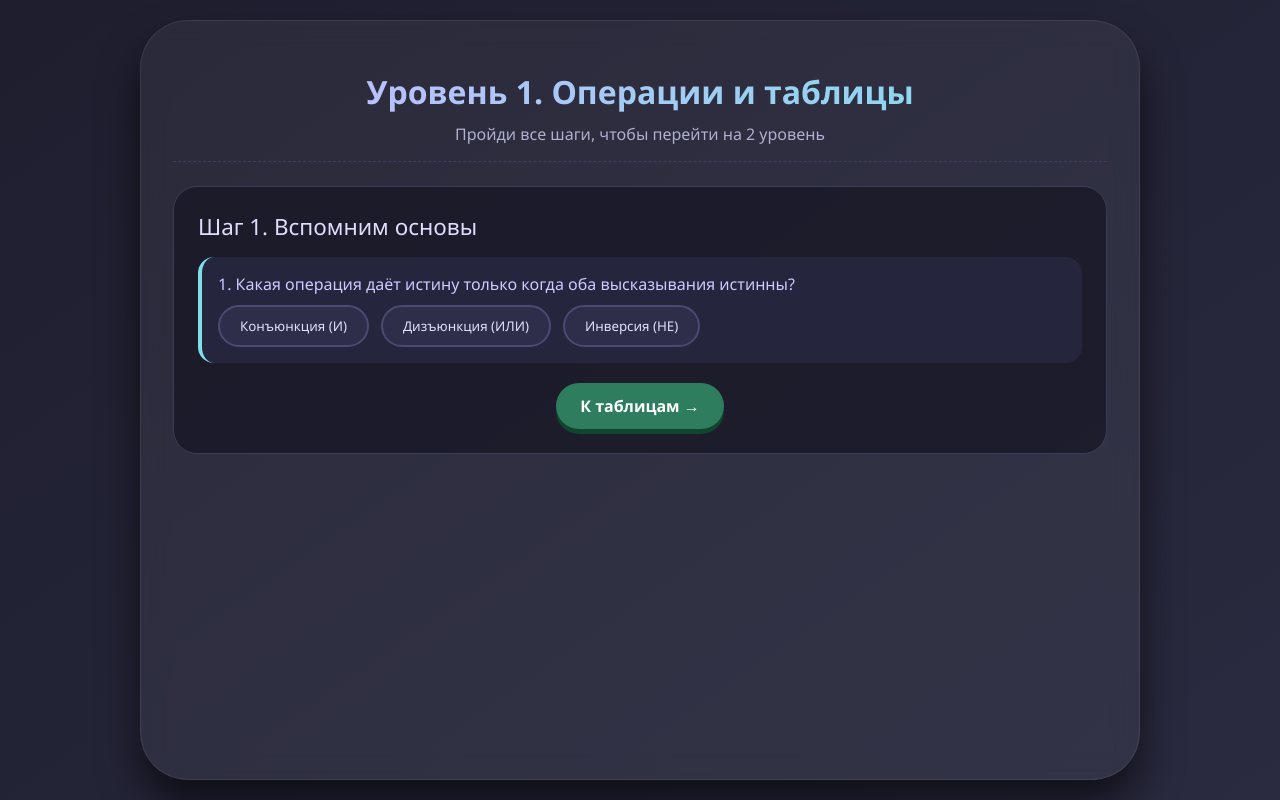
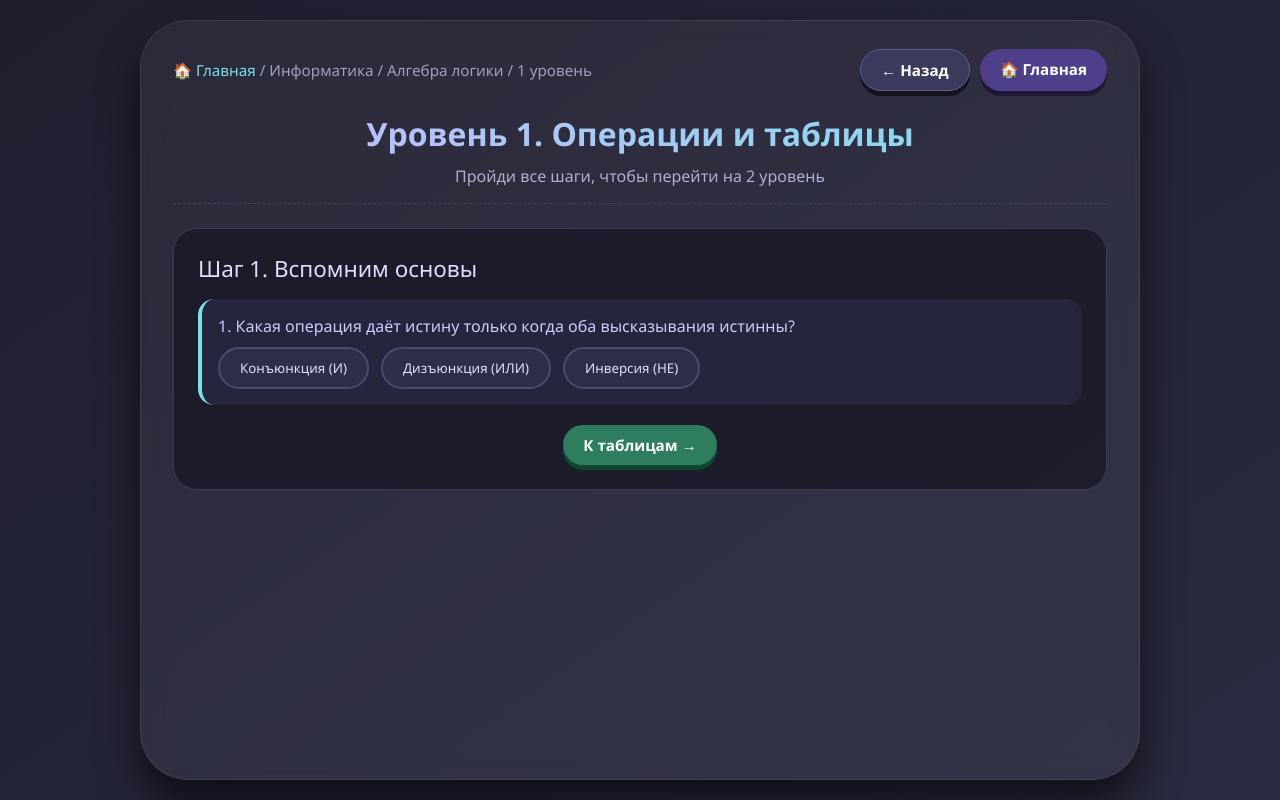
Before and after one commit to IvanZelenchenko/math-and-cs-no-stress, a plain HTML site: page Logika-5-1-uroven.html in a window 1280 px wide. Drawn offline with Linux system fonts and the light colour scheme.

Commit message:
Logika-5-1-uroven.html

```diff
--- a/Logika-5-1-uroven.html
+++ b/Logika-5-1-uroven.html
@@ -8,6 +8,20 @@
   * { box-sizing: border-box; font-family: 'Segoe UI', Roboto, system-ui, sans-serif; }
   body { background: linear-gradient(145deg, #1e1e2f 0%, #2a2a40 100%); min-height: 100vh; margin: 0; padding: 20px; color: #e0e0ff; display: flex; justify-content: center; }
   .app { max-width: 1000px; width: 100%; background: rgba(255,255,255,0.05); backdrop-filter: blur(12px); border-radius: 48px; padding: 28px 32px; box-shadow: 0 25px 40px rgba(0,0,0,0.6); border: 1px solid rgba(255,255,255,0.08); }
+
+  /* Верхняя панель */
+  .topbar { display: flex; justify-content: space-between; align-items: center; margin-bottom: 20px; flex-wrap: wrap; gap: 10px; }
+  .breadcrumb { color: #a0a0c0; font-size: 0.95rem; }
+  .breadcrumb a { color: #80deea; text-decoration: none; }
+  .breadcrumb a:hover { text-decoration: underline; }
+  .btn-group { display: flex; gap: 10px; }
+
+  .btn { background: #4f3f8a; border: none; color: white; padding: 10px 20px; border-radius: 40px; font-size: 0.95rem; font-weight: 600; cursor: pointer; text-decoration: none; display: inline-block; box-shadow: 0 5px 0 #1e1835; transition: 0.15s; }
+  .btn:hover { background: #6252a5; }
+  .btn-secondary { background: #3a3a5c; box-shadow: 0 5px 0 #14141f; border: 1px solid #5f5f92; }
+  .btn-success { background: #2e7d5e; box-shadow: 0 5px 0 #10462f; }
+  .btn-success:hover { background: #3e9d6e; }
+
   h1 { font-size: 2rem; text-align: center; background: linear-gradient(to right, #c7b9ff, #80deea); -webkit-background-clip: text; color: transparent; margin-bottom: 10px; }
   .subtitle { text-align: center; color: #b0b0d0; margin-bottom: 24px; border-bottom: 1px dashed #3f3f60; padding-bottom: 16px; }
 
@@ -33,10 +47,6 @@
 
   .expr { font-family: monospace; font-size: 1.4rem; padding: 12px; background: #14141f; border-radius: 12px; margin: 10px 0; text-align: center; color: #ffe484; font-weight: bold; }
 
-  .btn { background: #4f3f8a; border: none; color: white; padding: 12px 24px; border-radius: 40px; font-size: 1rem; font-weight: 600; cursor: pointer; text-decoration: none; display: inline-block; box-shadow: 0 5px 0 #1e1835; }
-  .btn:hover { background: #6252a5; }
-  .btn-success { background: #2e7d5e; box-shadow: 0 5px 0 #10462f; }
-  .btn-success:hover { background: #3e9d6e; }
   .row-buttons { display: flex; gap: 15px; justify-content: center; margin-top: 20px; flex-wrap: wrap; }
 
   .wheel-wrap { position: relative; width: 300px; height: 300px; margin: 20px auto; }
@@ -48,10 +58,18 @@
 </head>
 <body>
 <div class="app">
+  <!-- ВЕРХНЯЯ ПАНЕЛЬ -->
+  <div class="topbar">
+    <div class="breadcrumb">🏠 <a href="index.html">Главная</a> / Информатика / Алгебра логики / 1 уровень</div>
+    <div class="btn-group">
+      <a href="index.html" class="btn btn-secondary">← Назад</a>
+      <a href="index.html" class="btn">🏠 Главная</a>
+    </div>
+  </div>
+
   <h1>Уровень 1. Операции и таблицы</h1>
   <div class="subtitle">Пройди все шаги, чтобы перейти на 2 уровень</div>
 
-  <!-- ШАГ 1 -->
   <div class="card" id="step1">
     <div class="task-title">Шаг 1. Вспомним основы</div>
     <div class="question-box">
@@ -68,7 +86,6 @@
     </div>
   </div>
 
-  <!-- ШАГ 2 -->
   <div class="card hidden" id="step2">
     <div class="task-title">Шаг 2. Таблицы истинности</div>
     <div class="table-container">
@@ -86,7 +103,6 @@
     <div id="feedback2" class="hint hidden" style="text-align:center;"></div>
   </div>
 
-  <!-- ШАГ 3 -->
   <div class="card hidden" id="step3">
     <div class="task-title">Шаг 3. Сложные выражения</div>
     <div class="expr">A ∨ B ∧ C</div>
@@ -101,7 +117,6 @@
     </div>
   </div>
 
-  <!-- ШАГ 4 -->
   <div class="card hidden" id="step4">
     <div class="task-title">Шаг 4. Колесо Фортуны</div>
     <div class="wheel-wrap">
```
